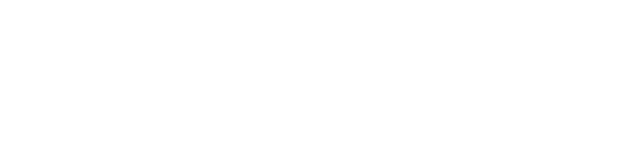
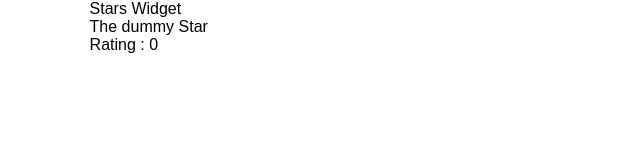
Before and after one commit to nitingaxioned/Task09-StarWidget, a plain HTML site: page index.html in a window 1280 px wide. Shown: the whole page, without its empty margins (0-640 px from the left). Drawn offline with Linux system fonts and the light colour scheme.

Commit message:
html created

```diff
--- a/index.html
+++ b/index.html
@@ -4,7 +4,7 @@
 
 <head>
   <meta charset="utf-8">
-  <title>Client</title>
+  <title>Stars Widget</title>
   <!-- View-port Basics: http://mzl.la/VYREaP -->
   <!-- This meta tag is used for mobile device to display the page without any zooming,
        so how much the device is able to fit on the screen is what's shown initially.
@@ -18,27 +18,25 @@
   <!-- Default style-sheet is for 'media' type screen (color computer display).  -->
   <link rel="stylesheet" media="screen" href="assets/css/style.css" >
 </head>
-
 <body>
   <!--container start-->
   <div class="container">
     <!--header section start-->
     <header>
-
+      <div class="wrapper">
+        <P>Stars Widget</P>
+      </div>
     </header>
     <!--header section start-->
     <!--main section start-->
     <main>
-
+      <div class="wrapper">
+        <ul class="star-container">
+          <li class="star dummy">The dummy Star</li>
+        </ul>
+        <p class="star-count">Rating : <span>0</span></p>
     </main>
     <!--main section end-->
-
-    <!--footer section start-->
-    <footer>
-
-    </footer>
-    <!--footer section end-->
-
   </div>
   <!--container end-->
   <script src="assets/js/script.js"></script>
```
